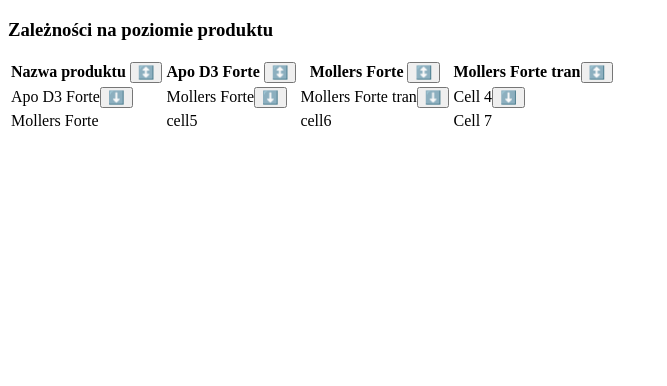
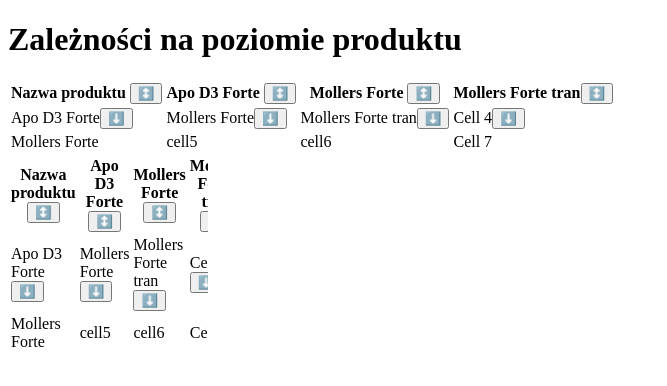
Before and after one commit to a11ymiko/a11y_expandeable_tables, a plain HTML site: page index.html in a window 1280 px wide. Shown: the whole page, without its empty margins (0-667 px from the left). Drawn offline with Linux system fonts and the light colour scheme.

Commit message:
added narrow table container

```diff
--- a/index.html
+++ b/index.html
@@ -14,10 +14,17 @@
                 white-space: nowrap;
                 border-width: 0;
             }
+
+            #narrow{
+                max-width: 200px;
+                max-height: 200px;
+                overflow: scroll;
+            }
         </style>
     </head>
     <body>
-        <h3 id="interference">Zależności na poziomie produktu</h3>
+        <main>
+        <h1 id="interference">Zależności na poziomie produktu</h3>
         <table aria-labelledby="interference">
             <tr>
             <th>Nazwa produktu <button><span aria-hidden="true">↕️</span><span class="sr-only">Sortuj malejąco</span></button></th>
@@ -90,6 +97,81 @@
             </tr>
         </table>
 
+        <div id="narrow">
+        <table aria-labelledby="interference">
+            <tr>
+            <th>Nazwa produktu <button><span aria-hidden="true">↕️</span><span class="sr-only">Sortuj malejąco</span></button></th>
+            <th>Apo D3 Forte <button><span aria-hidden="true">↕️</span><span class="sr-only">Sortuj malejąco</span></button></th>
+            <th>Mollers Forte <button><span aria-hidden="true">↕️</span><span class="sr-only">Sortuj malejąco</span></button></th>
+            <th>Mollers Forte tran<button><span aria-hidden="true">↕️</span><span class="sr-only">Sortuj malejąco</span></button></th>
+            </tr>
+            <tr id="table_row">
+            <td>Apo D3 Forte<button id="button_0" aria-expanded="false"><span aria-hidden="true">⬇️</span><span class="sr-only">Szczegóły</span></button>
+                <table class="table" style="display:none;">
+                    <tr>
+                        <th>Nazwa produktu <button><span aria-hidden="true">↕️</span><span class="sr-only">Sortuj malejąco</span></button></th>
+                        <th>Apo D3 Forte <button><span aria-hidden="true">↕️</span><span class="sr-only">Sortuj malejąco</span></button></th>
+                        <th>Mollers Forte <button><span aria-hidden="true">↕️</span><span class="sr-only">Sortuj malejąco</span></button></th>
+                    </tr>
+                <tr>
+                    <td>Apo D3 Forte</td>
+                    <td>cell2</td>
+                    <td>cell3</td>
+                </tr>
+                <tr>
+                    <td>Apo D3 Forte</td>
+                    <td>cell4</td>
+                    <td>cell5</td>
+                </tr>
+                </table>
+            </td>
+
+            <td>Mollers Forte<button onclick="showNewTable()" id="button_1" aria-expanded="false">⬇️<span class="sr-only">Szczegóły</span></button>
+                <table id="table_1" style="display:none;">
+                    <tr>
+                        <th>Nazwa produktu <button><span aria-hidden="true">↕️</span><span class="sr-only">Sortuj malejąco</span></button></th>
+                        <th>Apo D3 Forte <button><span aria-hidden="true">↕️</span><span class="sr-only">Sortuj malejąco</span></button></th>
+                        <th>Mollers Forte <button><span aria-hidden="true">↕️</span><span class="sr-only">Sortuj malejąco</span></button></th>
+                    </tr>
+                <tr>
+                    <td>Apo D3 Forte</td>
+                    <td>cell2</td>
+                    <td>cell3</td>
+                </tr>
+                </table>
+            </td>
+
+            <td>Mollers Forte tran<button aria-expanded="false">⬇️<span class="sr-only">Szczegóły</span></button>
+                    <table class="table" style="display:none;">
+                    <tr>
+                        <td>Apo D3 Forte</td>
+                        <td>cell2</td>
+                        <td>cell3</td>
+                    </tr>
+                    </table>
+            </td>
+
+            <td>Cell 4<button aria-expanded="false">⬇️<span class="sr-only">Szczegóły</span></button>
+                    <table class="table" style="display:none;">
+                    <tr>
+                        <td>Apo D3 Forte</td>
+                        <td>cell2</td>
+                        <td>cell3</td>
+                    </tr>
+                    </table>
+            </td>
+
+            </tr>
+            <tr>
+            <td>Mollers Forte</td>
+            <td>cell5</td>
+            <td>cell6</td>
+            <td>Cell 7</td>
+            </tr>
+        </table>
+    </div>
+        </main>
+
         <script>
             function showNewTable(){
                 const btn = document.getElementById("button_1");
```
